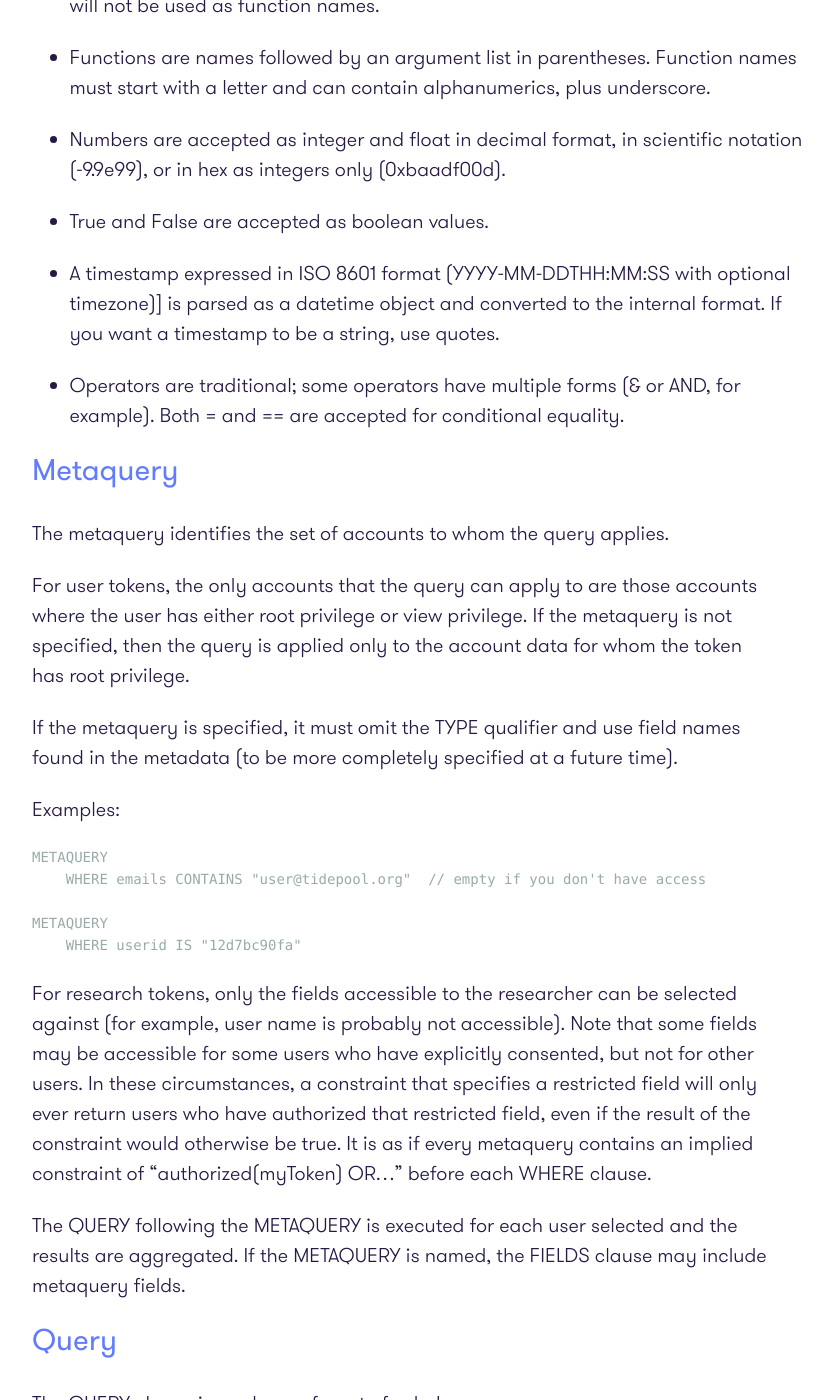
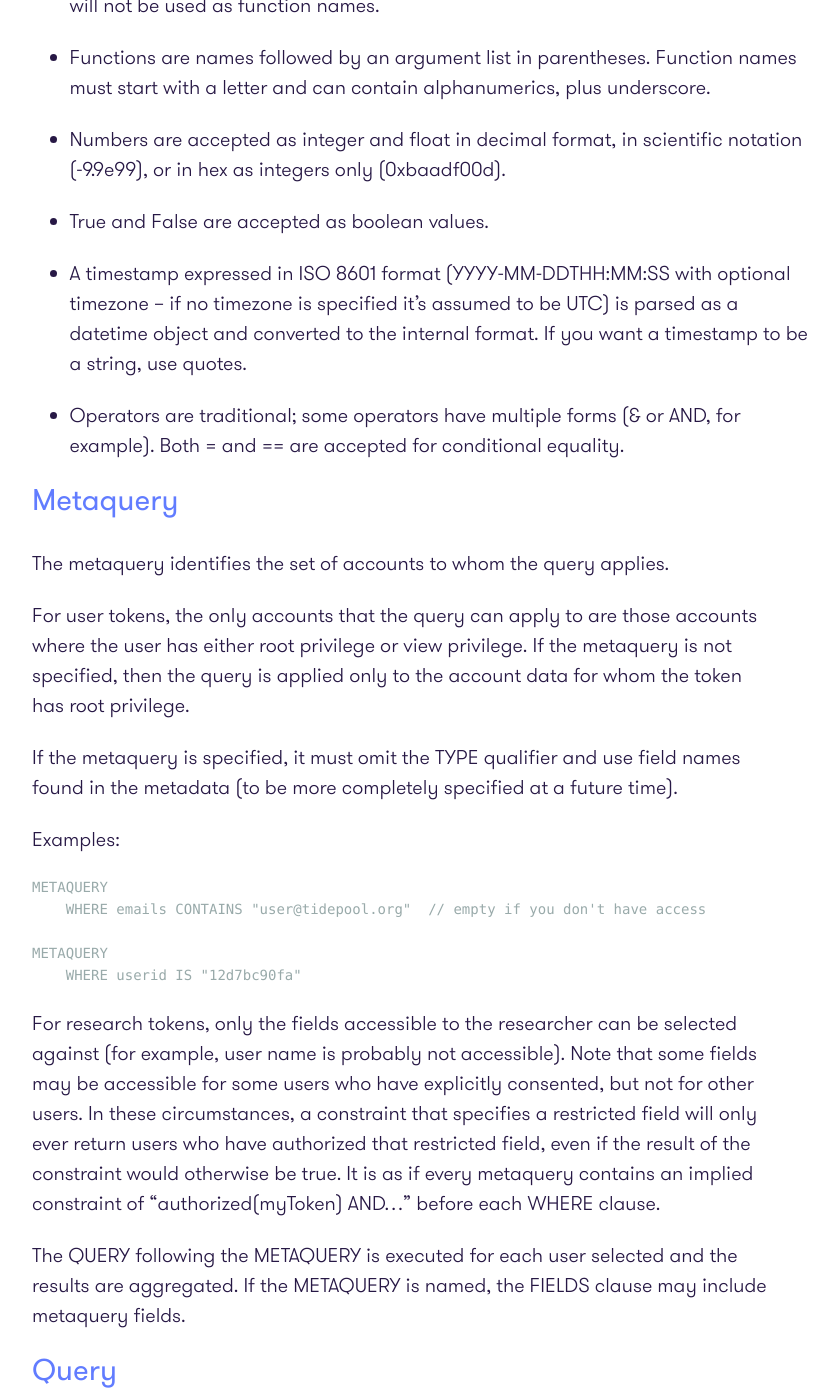
Before and after one commit to tidepool-org/tidepool-org.github.io, a Jekyll site: the page built from QueriesAndNotifications.md, in a window 1280 px wide and 1400 px high, scrolled down 6770 px. Shown: the whole window, without its empty margins (173-1011 px from the left). Built offline with Jekyll 4.4.1, drawn with Linux system fonts in a browser that asks for light colours; some of the changed text lies outside the part shown.

Commit message:
Fixes based on feedback

```diff
--- a/QueriesAndNotifications.md
+++ b/QueriesAndNotifications.md
@@ -236,7 +236,7 @@ I can't even think of a plausible solution to this that doesn't require self-joi
 
 * True and False are accepted as boolean values.
 
-* A timestamp expressed in ISO 8601 format (YYYY-MM-DDTHH:MM:SS with optional timezone)] is parsed as a datetime object and converted to the internal format. If you want a timestamp to be a string, use quotes.
+* A timestamp expressed in ISO 8601 format (YYYY-MM-DDTHH:MM:SS with optional timezone -- if no timezone is specified it's assumed to be UTC) is parsed as a datetime object and converted to the internal format. If you want a timestamp to be a string, use quotes.
 
 * Operators are traditional; some operators have multiple forms (& or AND, for example). Both = and == are accepted for conditional equality.
 
@@ -257,7 +257,7 @@ Examples:
         WHERE userid IS "12d7bc90fa"
 
 
-For research tokens, only the fields accessible to the researcher can be selected against (for example, user name is probably not accessible). Note that some fields may be accessible for some users who have explicitly consented, but not for other users. In these circumstances, a constraint that specifies a restricted field will only ever return users who have authorized that restricted field, even if the result of the constraint would otherwise be true. It is as if every metaquery contains an implied constraint of "authorized(myToken) OR..." before each WHERE clause.
+For research tokens, only the fields accessible to the researcher can be selected against (for example, user name is probably not accessible). Note that some fields may be accessible for some users who have explicitly consented, but not for other users. In these circumstances, a constraint that specifies a restricted field will only ever return users who have authorized that restricted field, even if the result of the constraint would otherwise be true. It is as if every metaquery contains an implied constraint of "authorized(myToken) AND..." before each WHERE clause.
 
 The QUERY following the METAQUERY is executed for each user selected and the results are aggregated. If the METAQUERY is named, the FIELDS clause may include metaquery fields.
 
@@ -459,5 +459,5 @@ Notifications work like this:
 
 * The query is scheduled to run every nSeconds seconds (not guaranteed -- under heavy load, the query time may lengthen).
 * If the query returns no data, nothing happens. If it returns data, the first record of the result is evaluated. If it differs from the previous first record, the NotifyFunction is called with the arguments specified. (The Notify functions will support templates that can fill in values from the query results.)
-* Supported NotifyFunctions are likely to be SendSMS, PostURL, GetURL, and SendEmail.
+* Supported NotifyFunctions are likely to be SendSMS, PostURL, GetURL, and SendEmail. The query system doesn't yet specify the exact behavior of these functions, but they can return an error code if the attempt fails. For non-fatal errors, the query system will attempt to retry the NotifyFunction call using exponential backoff. If the same query is retriggered before the previous one succeeds, further attempts will be abandoned (there can be only one active instance of a given query).
 * Notify queries will run against the token they were submitted with, and will consume query resources accordingly. If query resources expire (if the query is using resources at a faster rate than they regenerate) the query will not be run until the resources are available again. This will have the effect of slowing down the query repeat rate.
```
